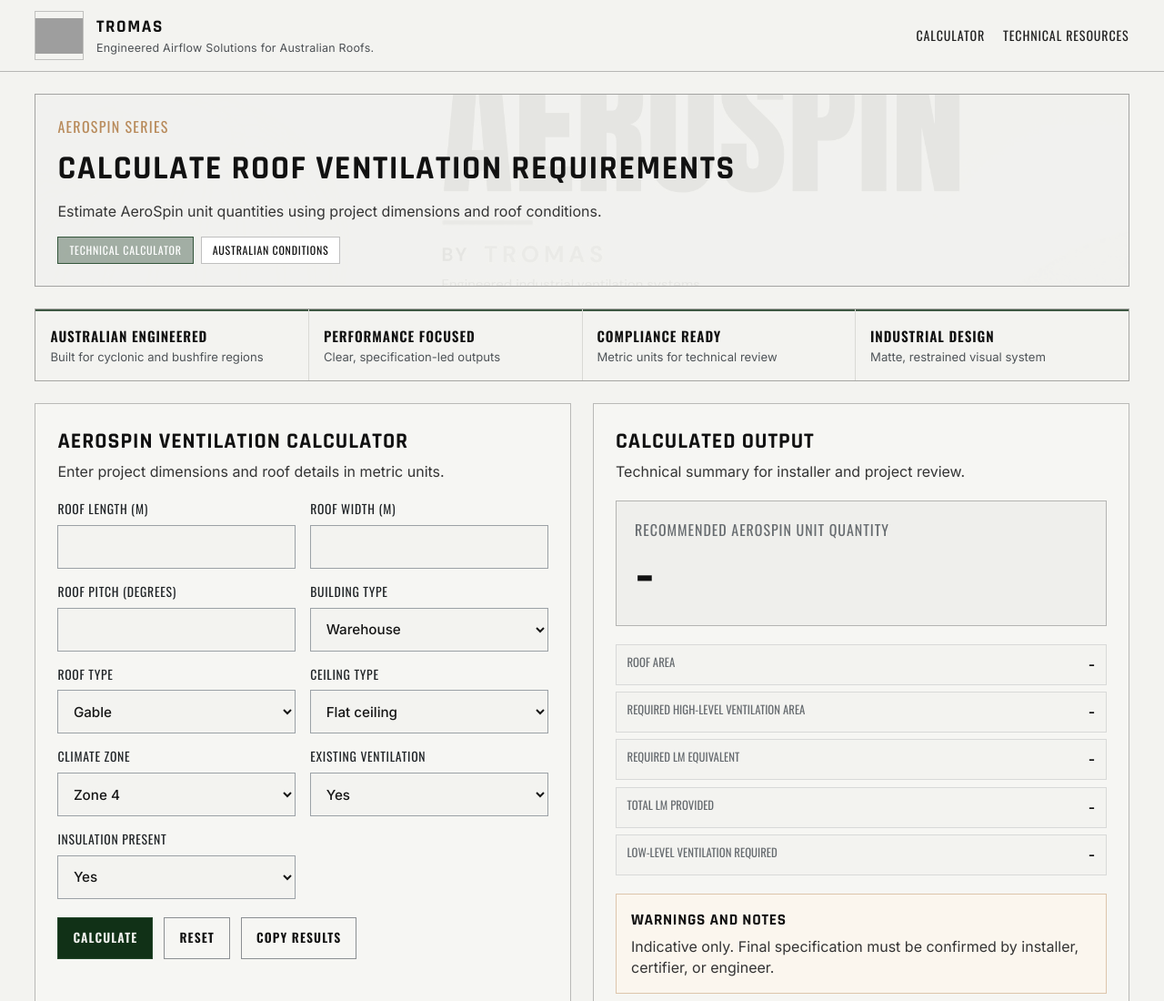
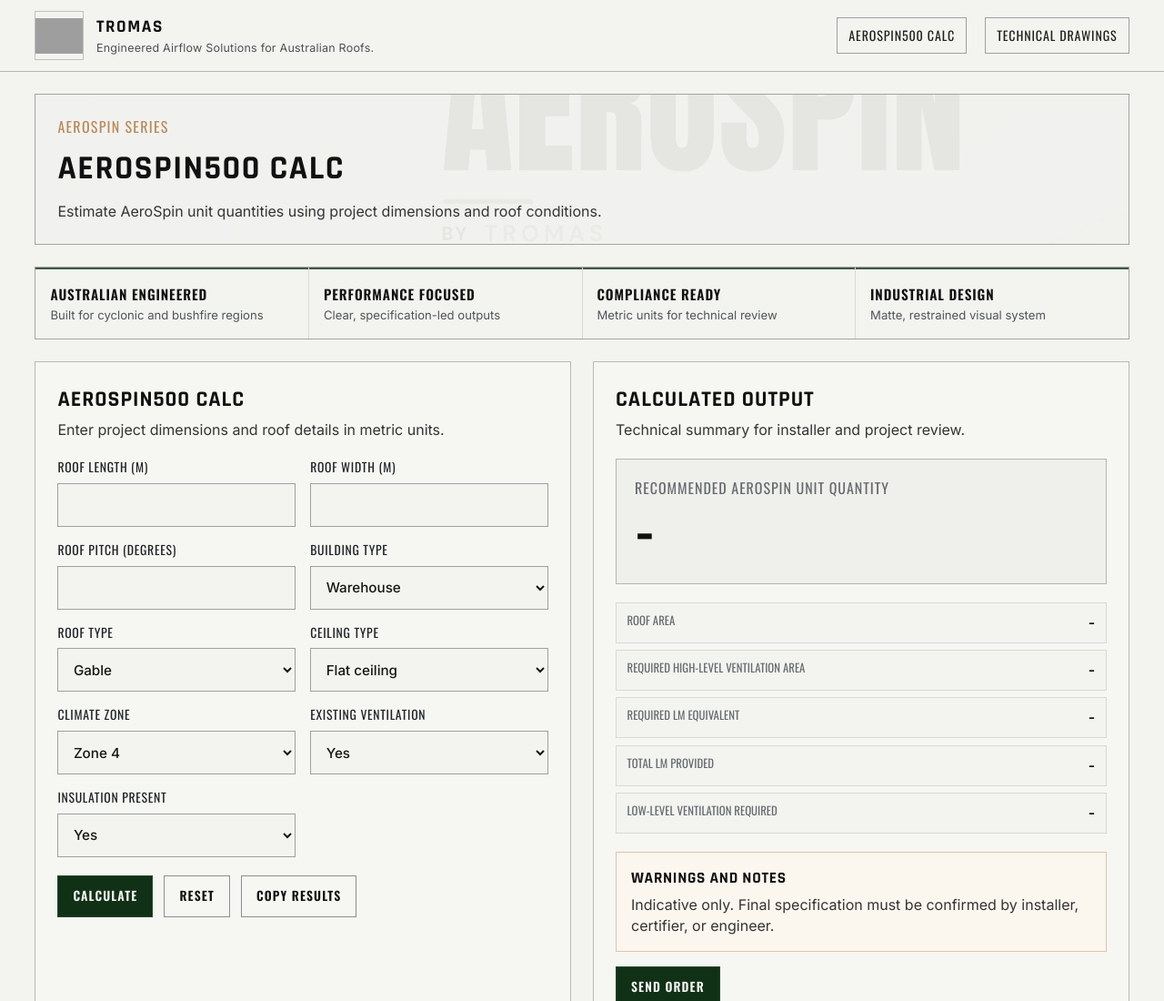
Before and after one commit to VivSyd/TROMAS-AEROSPIN, a plain HTML site: page index.html in a window 1280 px wide. Shown: the top 1100 px of the page at 91% size. Drawn offline with nearby package versions, Linux system fonts and the light colour scheme; grey boxes are pictures that could not be loaded.

Commit message:
CALCULATOR CHANGES

```diff
--- a/index.html
+++ b/index.html
@@ -20,8 +20,8 @@
         </div>
       </div>
       <nav class="nav-links" aria-label="Primary">
-        <a href="#calculator">Calculator</a>
-        <a href="#resources">Technical Resources</a>
+        <a href="#calculator" class="nav-btn">aerospin500 calc</a>
+        <a href="#resources" class="nav-btn">Technical Drawings</a>
       </nav>
     </div>
   </header>
@@ -30,12 +30,8 @@
     <section class="hero panel">
       <div class="hero-inner">
         <p class="kicker">AEROSPIN SERIES</p>
-        <h1>Calculate Roof Ventilation Requirements</h1>
+        <h1>AEROSPIN500 CALC</h1>
         <p class="lede">Estimate AeroSpin unit quantities using project dimensions and roof conditions.</p>
-        <div class="badge-row">
-          <span class="badge badge-ok">Technical Calculator</span>
-          <span class="badge badge-neutral">Australian Conditions</span>
-        </div>
       </div>
     </section>
 
@@ -49,7 +45,7 @@
     <section id="calculator" class="calc-grid">
       <form id="calculator-form" class="panel spec-panel" novalidate>
         <div class="panel-head">
-          <h2>AeroSpin Ventilation Calculator</h2>
+          <h2>AEROSPIN500 CALC</h2>
           <p>Enter project dimensions and roof details in metric units.</p>
         </div>
 
--- a/styles.css
+++ b/styles.css
@@ -40,6 +40,8 @@
 .nav-links { display: flex; gap: var(--space-5); }
 .nav-links a { color: #222; text-decoration: none; text-transform: uppercase; letter-spacing: 0.06em; font-family: var(--font-spec); font-size: 0.88rem; }
 .nav-links a:hover { color: var(--color-primary-green); }
+.nav-btn { min-height: 40px; display: inline-flex; align-items: center; justify-content: center; padding: 0.45rem 0.75rem; border: 1px solid #9ba1a6; background: var(--bg-base); }
+.nav-btn:hover { background: #e9e9e4; color: #111; }
 .app-grid { display: grid; gap: var(--space-6); padding-block: var(--space-6) var(--space-10); }
 .panel { background: var(--bg-panel); border: 1px solid var(--border-soft); border-radius: var(--radius-none); box-shadow: none; padding: var(--space-6); }
 .hero { position:relative; overflow:hidden; background: var(--bg-base); border-color: var(--border-strong); }
@@ -52,10 +54,6 @@
 h3 { font-size: 1.08rem; }
 .lede,.panel-head p,.info-card p,.callout p { color: var(--text-secondary); }
 .lede { margin: var(--space-2) 0 0; max-width: 70ch; }
-.badge-row { margin-top: var(--space-4); display: flex; flex-wrap: wrap; gap: var(--space-2); }
-.badge { display: inline-flex; align-items: center; height: 30px; padding: 0 0.75rem; border: 1px solid var(--border-soft); text-transform: uppercase; letter-spacing: 0.06em; font-family: var(--font-spec); font-size: 0.75rem; }
-.badge-ok { background: rgba(17, 49, 23, 0.35); border-color: #33553a; color: #fff; }
-.badge-neutral { background: #ffffff; }
 .brand-strip { display:grid; grid-template-columns:repeat(4,minmax(0,1fr)); gap:1px; padding:0; background:#d9d9d5; }
 .strip-item { padding:1rem; background:var(--bg-base); display:grid; gap:.2rem; border-top:2px solid rgba(17,49,23,.8); }
 .strip-item strong { font-family:var(--font-spec); font-size:.95rem; text-transform:uppercase; letter-spacing:.06em; }
```
